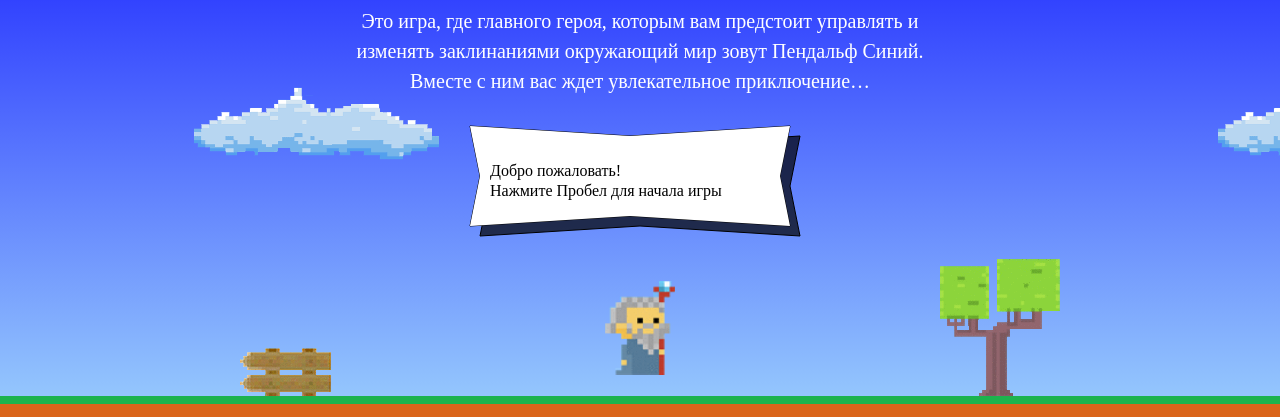
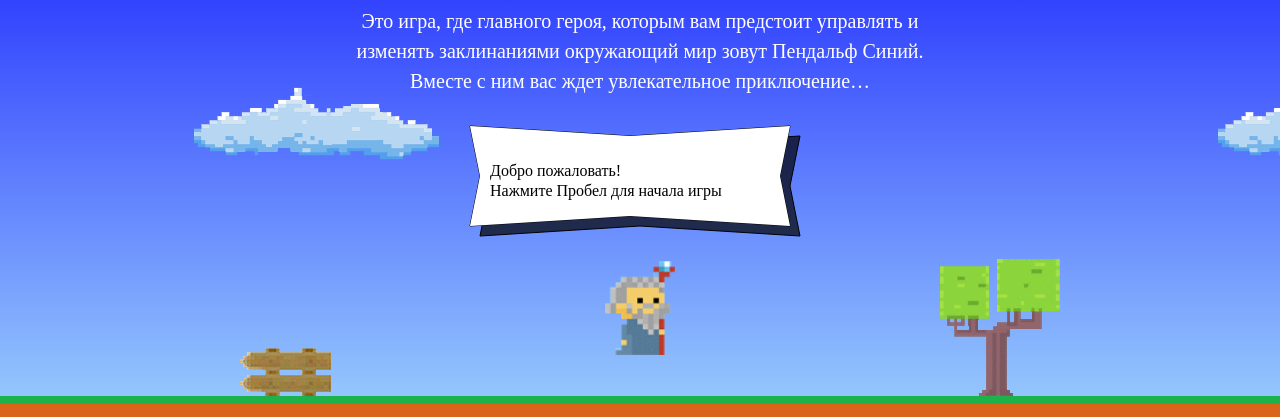
Before and after one commit to korki123/1000063-code-and-magick-18, a website: page index.html in a window 1280 px wide. Shown: the part 203-620 px from the top of the page. Drawn offline with Linux system fonts and the light colour scheme; a web font is replaced by a local one.

Commit message:
по идее середина мага на 2/3 от земли

```diff
--- a/index.html
+++ b/index.html
@@ -199,7 +199,7 @@
   };
 
   var getWizardY = function (height) {
-    return height / 2 + wizardWidth / 2;
+    return (height / 3) * 2 - wizardWidth / 2;
   };
 
 </script>
```
